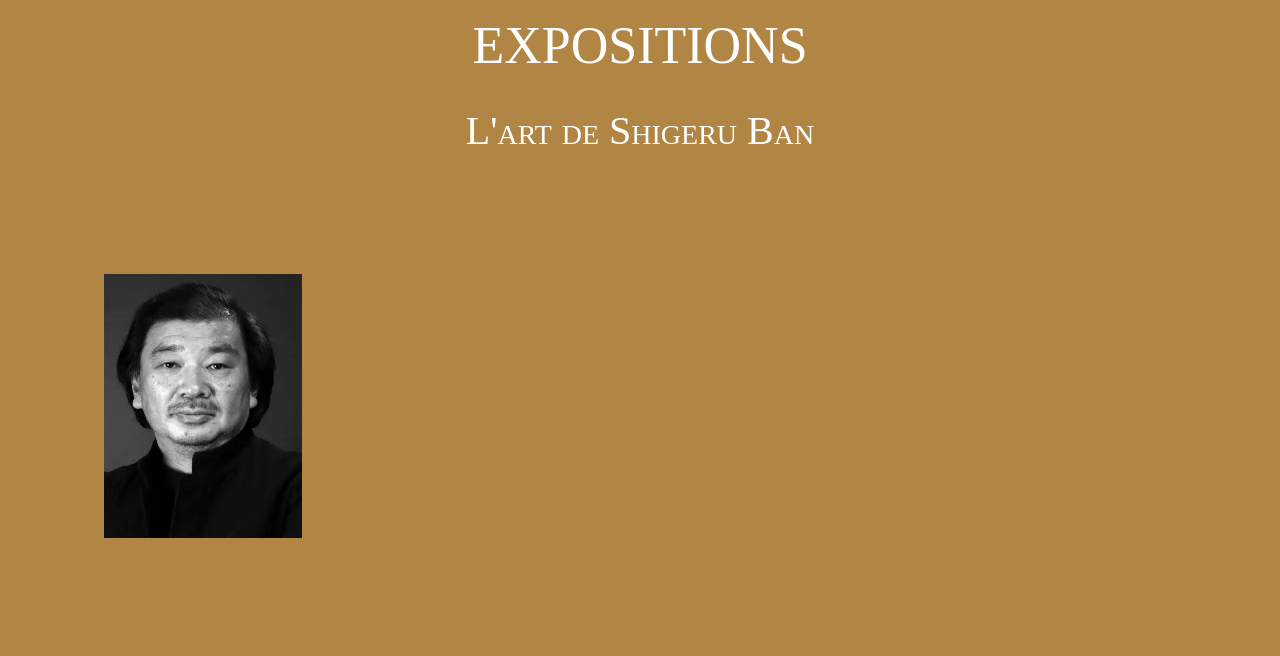
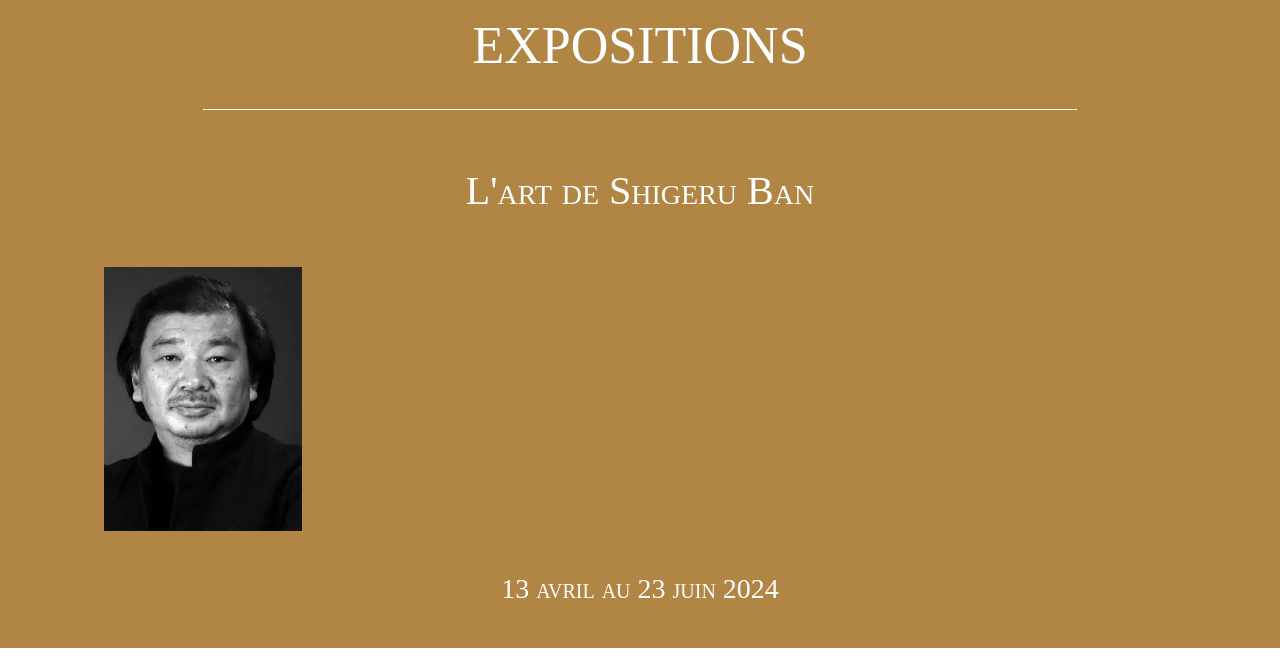
Before and after one commit to MMI-SAE-105/2023-sae-105-chloe-vincent03, a plain HTML site: page index.html in a window 1280 px wide. Shown: the part 93-749 px from the top of the page. Drawn offline with nearby package versions, Linux system fonts and the light colour scheme; a web font is replaced by a local one.

Commit message:
modification du header

```diff
--- a/index.html
+++ b/index.html
@@ -29,6 +29,7 @@
             </nav>
         </div>
         <h1> Expositions </h1>
+        <hr>
         <h2 class="header-titre2"><strong> L'art de Shigeru Ban</strong></h2>
         <img src="/public/img/accueil/accueil-1.webp" alt="photo de Shigeru Ban" class="header-img">
         <h3 class="header-intertitre">13 avril au 23 juin 2024</h3>
--- a/src/css/layout/header.css
+++ b/src/css/layout/header.css
@@ -5,7 +5,10 @@
 
 .header-titre2{
     color: var(--blanc);
-    text-align: center;;
+    text-align: center;
+    padding: 54px;
+    margin-top: 5px;
+    margin-bottom: 0px;
 
 }
 
@@ -14,6 +17,8 @@
     height: 264px;
     flex-shrink: 0;
     margin: 88px;
+    margin-top: 0px;
+    margin-bottom: 10px;
 
 }
 
@@ -55,3 +60,9 @@
     height: 55px;
     flex-shrink: 0;
 }
+
+hr{ border: none;
+    border-top: 1px solid var(--blanc);
+    width: 70%;
+    margin: auto;
+}
```
